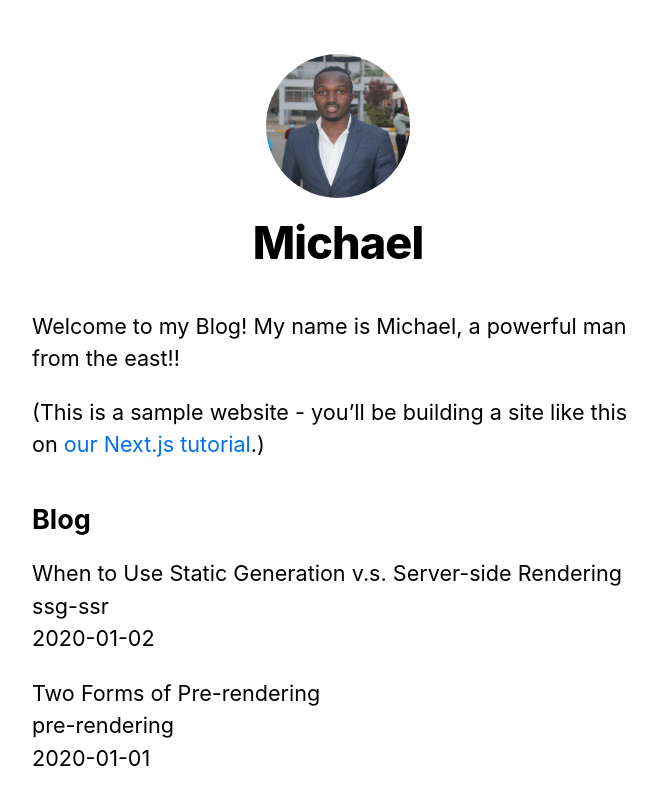
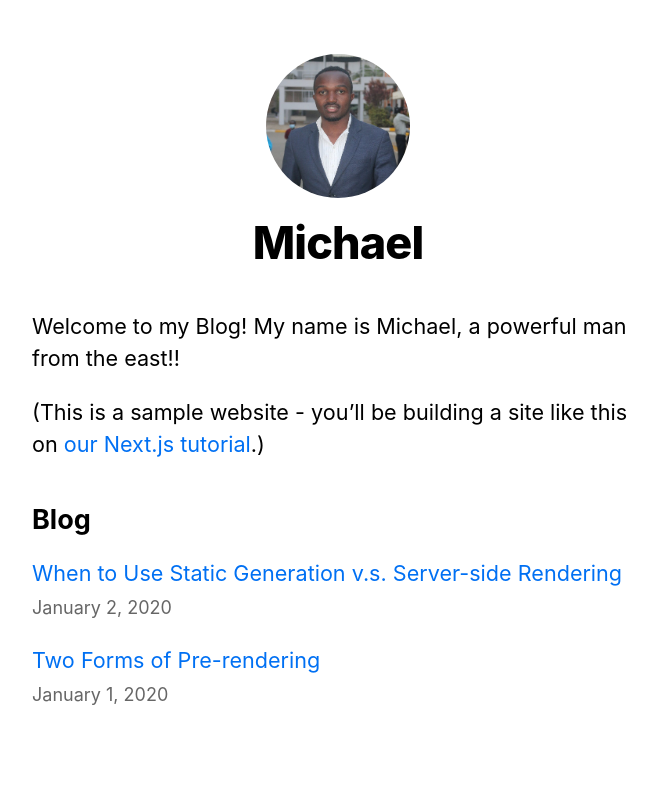
Before and after one commit to michaelorina/nextjs-blog, a Next.js app: page / in a window 1280 px wide. Shown: the top 804 px of the page, without its empty margins (302-959 px from the left). Built offline with nearby package versions, Linux system fonts and the light colour scheme.

Commit message:
polishing index page

```diff
--- a/pages/index.js
+++ b/pages/index.js
@@ -1,6 +1,8 @@
 import Head from 'next/head';
 import Layout, { siteTitle } from '../components/layout';
 import utilStyles from '../styles/utils.module.css';
+import Link from 'next/link';
+import Date from '../components/date';
 
 import { getSortedPostsData } from '../lib/posts';
 
@@ -31,12 +33,12 @@
         <ul className={utilStyles.list}>
           {allPostsData.map(({ id, date, title }) => (
             <li className={utilStyles.listItem} key={id}>
-              {title}
+              <Link href={`/posts/${id}`}>{title}</Link>
               <br />
-              {id}
-              <br />
-              {date}
-            </li>
+              <small className={utilStyles.lightText}>
+                <Date dateString={date} />
+              </small>
+          </li>
           ))}
         </ul>
       </section>
```
